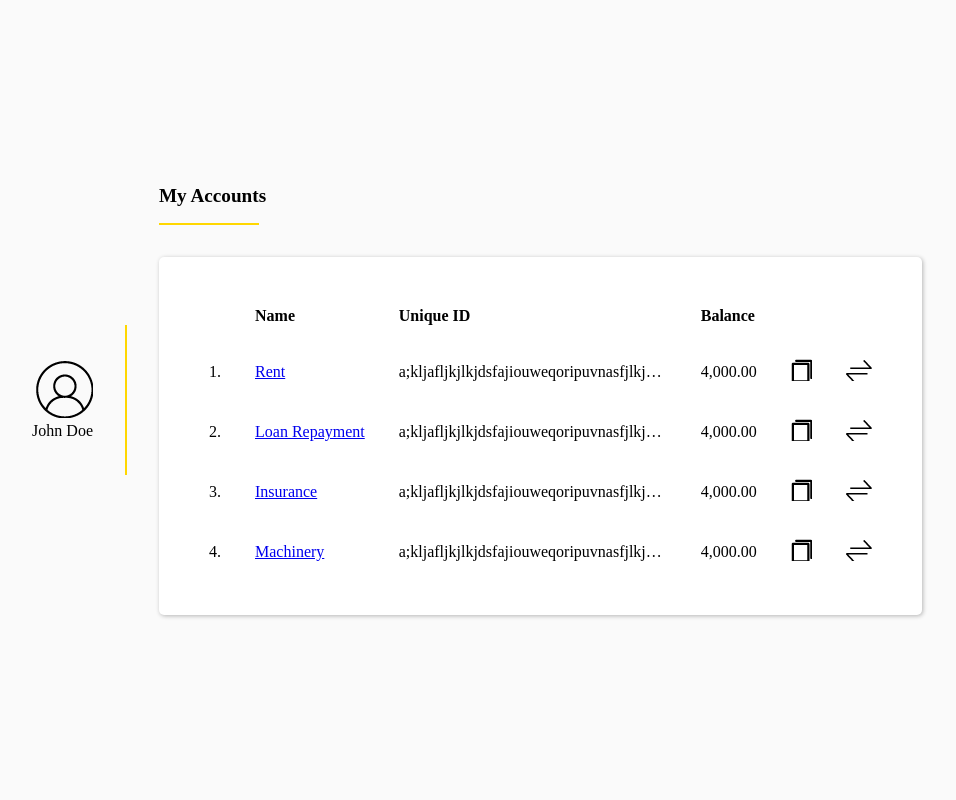
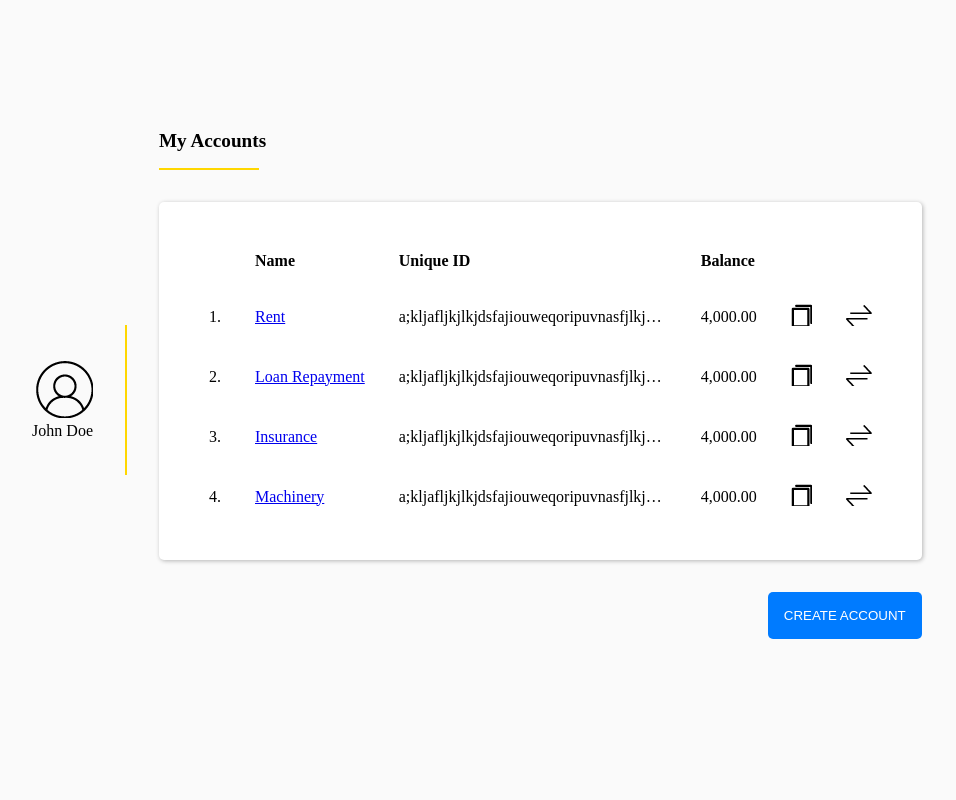
Before and after one commit to Kumeni/Elite-Money-Manager, a PHP site: page / in a window 1280 px wide. Shown: the whole page, without its empty margins (291-1247 px from the left). Run offline with PHP 8.4, Linux system fonts and the light colour scheme.

Commit message:
Added create account to the UI

```diff
--- a/index.html
+++ b/index.html
@@ -9,6 +9,7 @@
     <link rel="stylesheet" type="text/css" href="./styles/my-accounts.css" />
     <link rel="stylesheet" type="text/css" href="./styles/my-accounts.css" />
     <link rel="stylesheet" type="text/css" href="./styles/make-transfer-form.css" />
+    <link rel="stylesheet" type="text/css" href="./styles/account-form.css" />
     <link rel="stylesheet" type="text/css" href="./styles/popup.css" />
 
     <title>Elite Money Manager</title>
@@ -70,6 +71,8 @@
                         </tr>
                     </tbody>
                 </table>
+
+                <button class="create-account-button">CREATE ACCOUNT</button>
             </div>
         </section>
 
@@ -117,6 +120,35 @@
                 </div>
             </div>
         </section>
+        <section class="popup">
+            <div >
+                <div>
+                    <div class="popup-close">
+                        <span onclick="editAccount()" title="Close">&times;</span>
+                    </div>
+                </div>
+                <div>
+                    <form class="account-form" onsubmit="handleAccountEdit(event)">
+                        <div class="make-transfer-title">
+                            <img src="./assets/icons/Create-account-black-icon.png" class="Black create account icon" />
+                            <span>Create Account</span>
+                        </div>
+                        <div class="account-name">
+                            <span>Account Name</span>
+                            <div>
+                                <input type="text" placeholder="Account Name"/>
+                                <span class="error"></span>
+                            </div>
+                        </div>
+
+                        <button class="make-transfer-button">
+                            <img src="./assets/icons/Create-account-white-icon.png" alt="Create account white icon" />
+                            <span>Create Account</span>
+                        </button>
+                    </form>
+                </div>
+            </div>
+        </section>
     </main>
 </body>
 </html>
--- a/styles/my-accounts.css
+++ b/styles/my-accounts.css
@@ -55,3 +55,19 @@ main{
 .accounts-table th{
     text-align: left;
 }
+
+.create-account-button{
+    background-color: #007bff;
+    padding: 1rem;
+    display: block;
+    margin-left: auto;
+    border-radius: 5px;
+    margin: 2rem 0rem 2rem auto;
+    border: none;
+    color: white;
+    font-weight: 500;
+}
+
+.create-account-button:hover{
+    cursor: pointer;
+}
```
Also changed, not shown: styles/account-form.css (added, +36 -0 lines), assets/icons/Create-account-black-icon.png (added), assets/icons/Create-account-white-icon.png (added).
